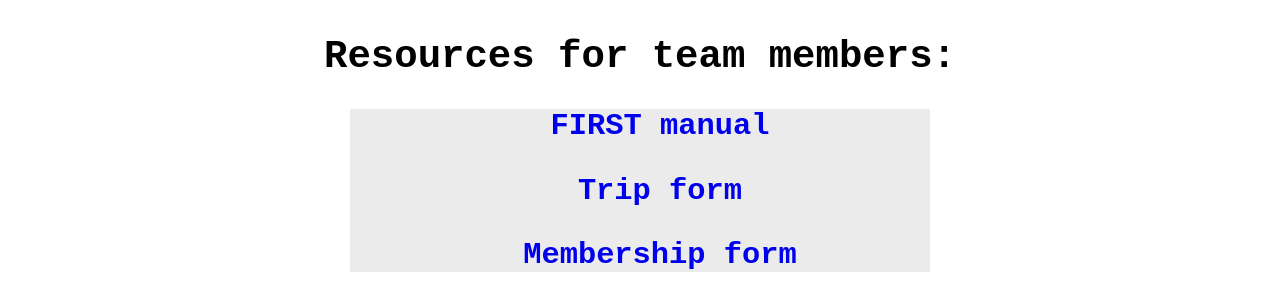
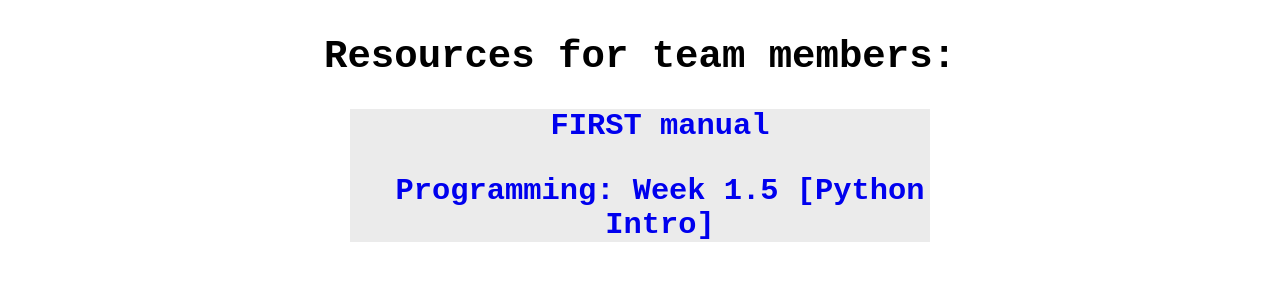
Before and after one commit to MurrowRobotics/MurrowRobotics.github.io, a plain HTML site: page resources.html in a window 1280 px wide. Shown: the part 804-1107 px from the top of the page. After the commit the page ends 1076 px from the top, so only its background shows below. Drawn offline with Linux system fonts and the light colour scheme.

Commit message:
Update resources.html

```diff
--- a/resources.html
+++ b/resources.html
@@ -74,13 +74,8 @@
 					</a>
 				</li>
 				<li id = "team-resources">
-					<a href = "trip_form.txt">
-						<h3> Trip form </h3>
-					</a>
-				</li>
-				<li id = "team-resources">
-					<a href = "membership.txt">
-						<h3> Membership form </h3>
+					<a href = "/resources/week1_5.pptx">
+						<h3> Programming: Week 1.5 [Python Intro]</h3>
 					</a>
 				</li>
 			</ol>
```
